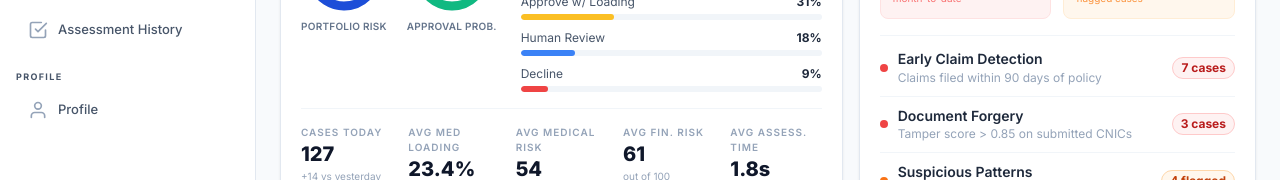
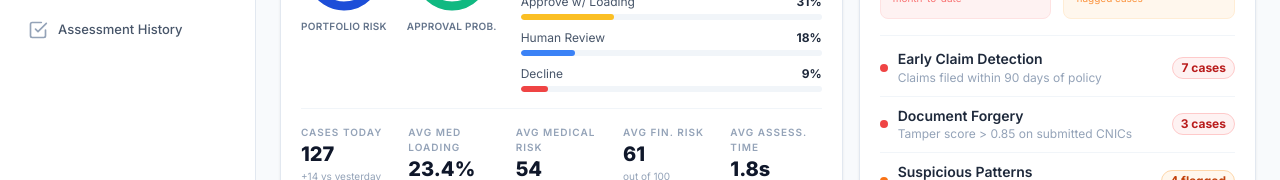
Before and after one commit to Nouman64-cat/insurance-ai, a Next.js app in the folder frontend/: page / in a window 1280 px wide. Shown: the part 408-588 px from the top of the page. Built offline with nearby package versions, Linux system fonts and the light colour scheme; no server answers; sample sign-in values are in the browser's storage.

Commit message:
Updating Sidebar

```diff
--- a/frontend/components/Sidebar.tsx
+++ b/frontend/components/Sidebar.tsx
@@ -261,7 +261,7 @@ const NAV_ITEMS = [
     ],
   },
   {
-    group: "Management",
+    group: "Settings",
     links: [
       /*
             {
@@ -345,22 +345,6 @@ const NAV_ITEMS = [
       },
     ],
   },
-  {
-    group: "Profile",
-    links: [
-      {
-        href: "/profile",
-        label: "Profile",
-        icon: (
-          <svg viewBox="0 0 24 24" fill="none" stroke="currentColor" strokeWidth="2" strokeLinecap="round" strokeLinejoin="round" className="w-5 h-5">
-            <path d="M20 21v-2a4 4 0 0 0-4-4H8a4 4 0 0 0-4 4v2" />
-            <circle cx="12" cy="7" r="4" />
-          </svg>
-        ),
-        badge: null,
-      },
-    ],
-  },
 ] as const;
 
 // ── Component ─────────────────────────────────────────────────────────────────
@@ -410,7 +394,7 @@ export function Sidebar() {
     .slice(0, 2)
     .toUpperCase() || "SR";
 
-  const workingHrefs = ["/profile", "/cases", "/artifacts", "/live-evaluation", "/case-summarizer", "/assessments", "/admin/users", "/admin/applicants"];
+  const workingHrefs = ["/cases", "/artifacts", "/live-evaluation", "/case-summarizer", "/assessments", "/admin/users", "/admin/applicants"];
   const superAdminHrefs = ["/super-admin/tenants", "/super-admin/admins"];
 
   const displayGroups = (userRole === "SuperAdmin"
```
